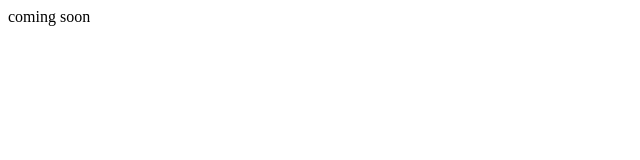
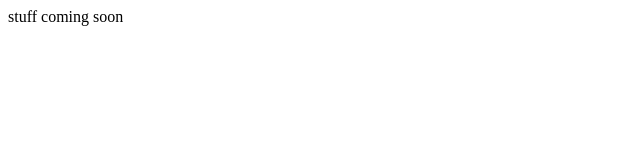
Before and after one commit to bloohacked/bloohacked.tech, a plain HTML site: page index.html in a window 1280 px wide. Shown: the full height of the page, 0-640 px from the left. Drawn offline with Linux system fonts and the light colour scheme.

Commit message:
Update index.html

```diff
--- a/index.html
+++ b/index.html
@@ -1,3 +1,3 @@
 <html>
-<p>coming soon</p>
+<p>stuff coming soon</p>
 </html>
```
